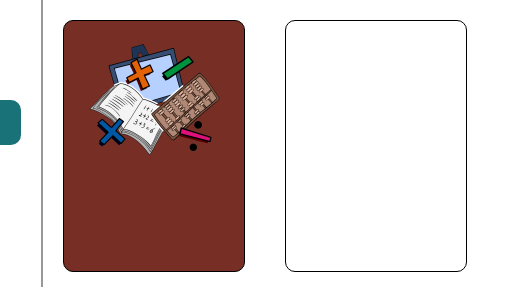
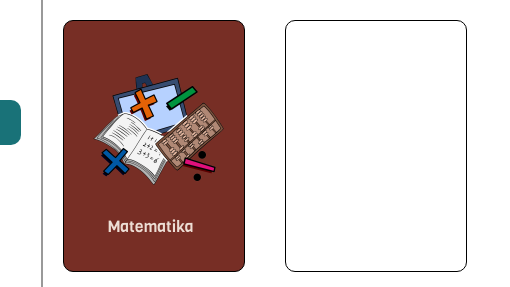
Before and after one commit to sariaRiski02/SmartLearn, a plain HTML site: page Home-course/index.html in a window 1280 px wide. Shown: the top 287 px of the page, 215-725 px from the left. Drawn offline with Linux system fonts and the light colour scheme.

Commit message:
mengatur tataletak pada gambar di course matematika dan menambahkan warna pada font

```diff
--- a/Home-course/index.html
+++ b/Home-course/index.html
@@ -63,7 +63,7 @@
         <div class="matematika course">
             <div class="gambar">
                 <img src="/img/matematika.png" alt="logoMatematika">
-
+                <p>Matematika</p>
             </div>
         </div>
         <div class="ipa course"></div>
--- a/style/styleForHome.css
+++ b/style/styleForHome.css
@@ -134,6 +134,11 @@ nav a{
 
 } */
 .matematika img{
+    margin: 30px 2px 10px 10px;
     width: 150px;
-    margin: auto;
+
 }
+.matematika p{
+    margin: 0 35px;
+    color: #EDDDD4;
+}
```
